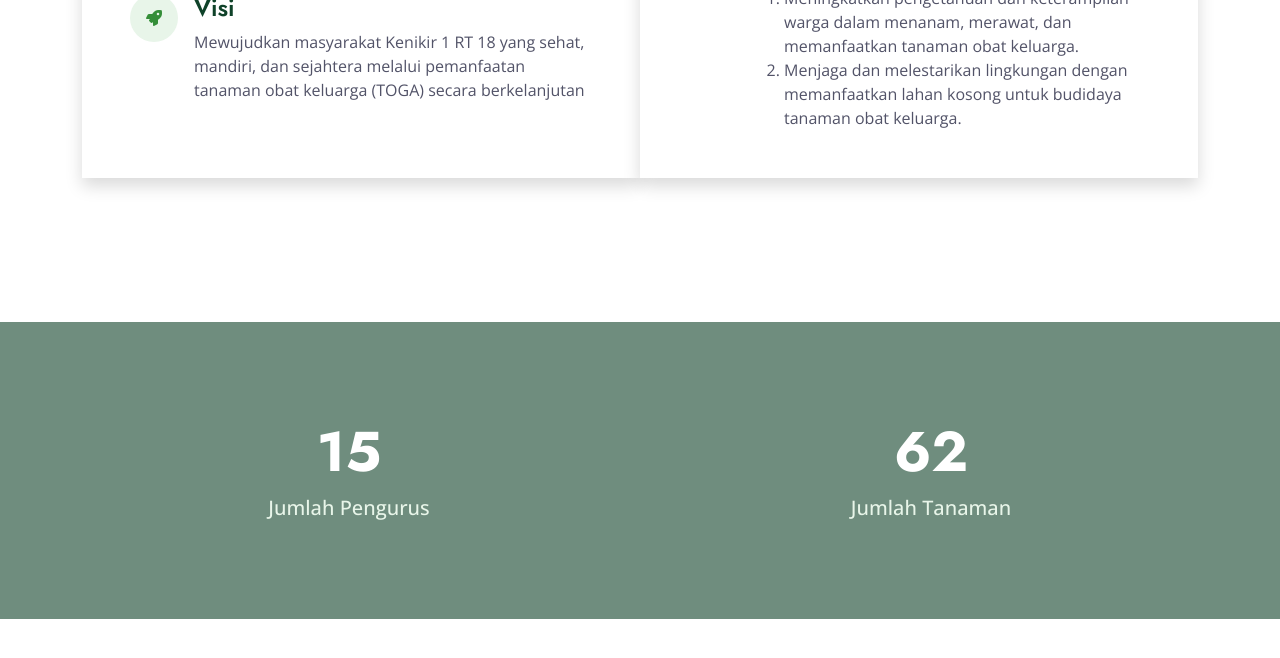
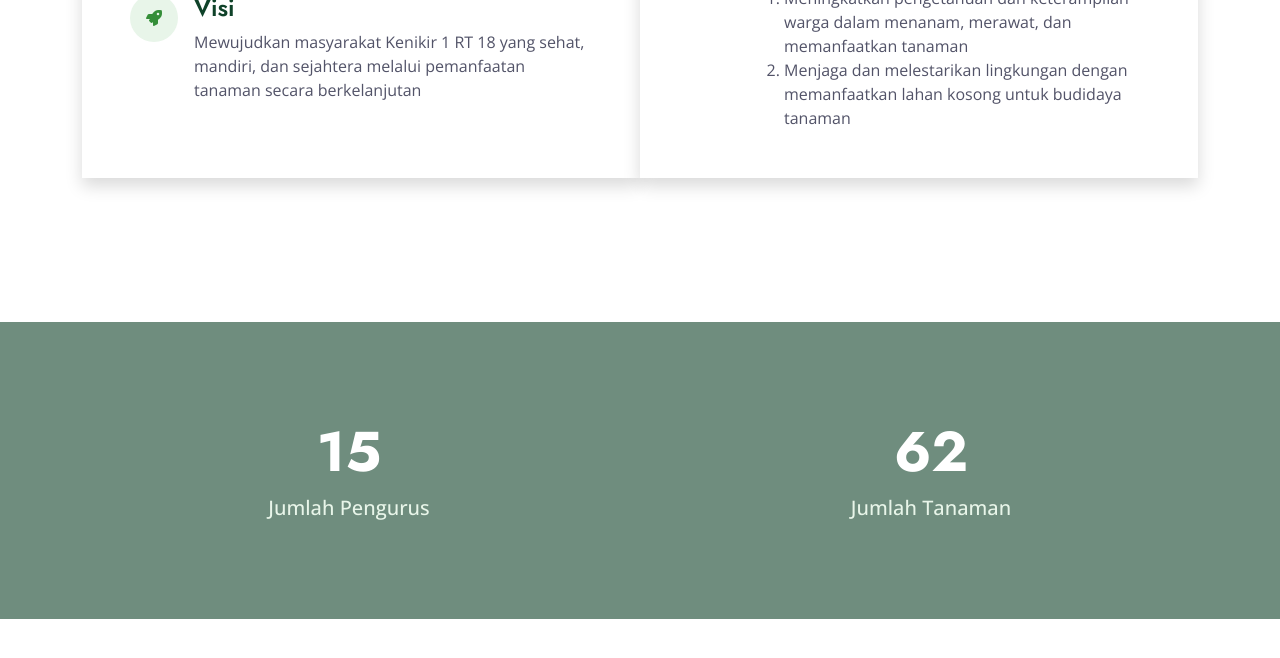
Before and after one commit to erniveronica/dasawisma-kenikir1, a plain HTML site: page index.html in a window 1280 px wide. Shown: the part 1096-1754 px from the top of the page. Drawn offline with nearby package versions, Linux system fonts and the light colour scheme.

Commit message:
perbaikan

```diff
--- a/index.html
+++ b/index.html
@@ -141,7 +141,7 @@
                             </div>
                             <div class="ps-3">
                                 <h4>Visi</h4>
-                                <span style="text-align: justify;">Mewujudkan masyarakat Kenikir 1 RT 18 yang sehat, mandiri, dan sejahtera melalui pemanfaatan tanaman obat keluarga (TOGA) secara berkelanjutan</span>
+                                <span style="text-align: justify;">Mewujudkan masyarakat Kenikir 1 RT 18 yang sehat, mandiri, dan sejahtera melalui pemanfaatan tanaman secara berkelanjutan</span>
                             </div>
                         </div>
                     </div>
@@ -155,8 +155,8 @@
                             <div class="ps-3">
                                 <h4>Misi</h4>
                                 <span><ol>
-                                <li>Meningkatkan pengetahuan dan keterampilan warga dalam menanam, merawat, dan memanfaatkan tanaman obat keluarga.</li>
-                                <li>Menjaga dan melestarikan lingkungan dengan memanfaatkan lahan kosong untuk budidaya tanaman obat keluarga.</li>
+                                <li>Meningkatkan pengetahuan dan keterampilan warga dalam menanam, merawat, dan memanfaatkan tanaman</li>
+                                <li>Menjaga dan melestarikan lingkungan dengan memanfaatkan lahan kosong untuk budidaya tanaman</li>
                                 </ol></span>
                             </div>
                         </div>
```
Also changed, not shown: toga.html (+2 -2 lines).
